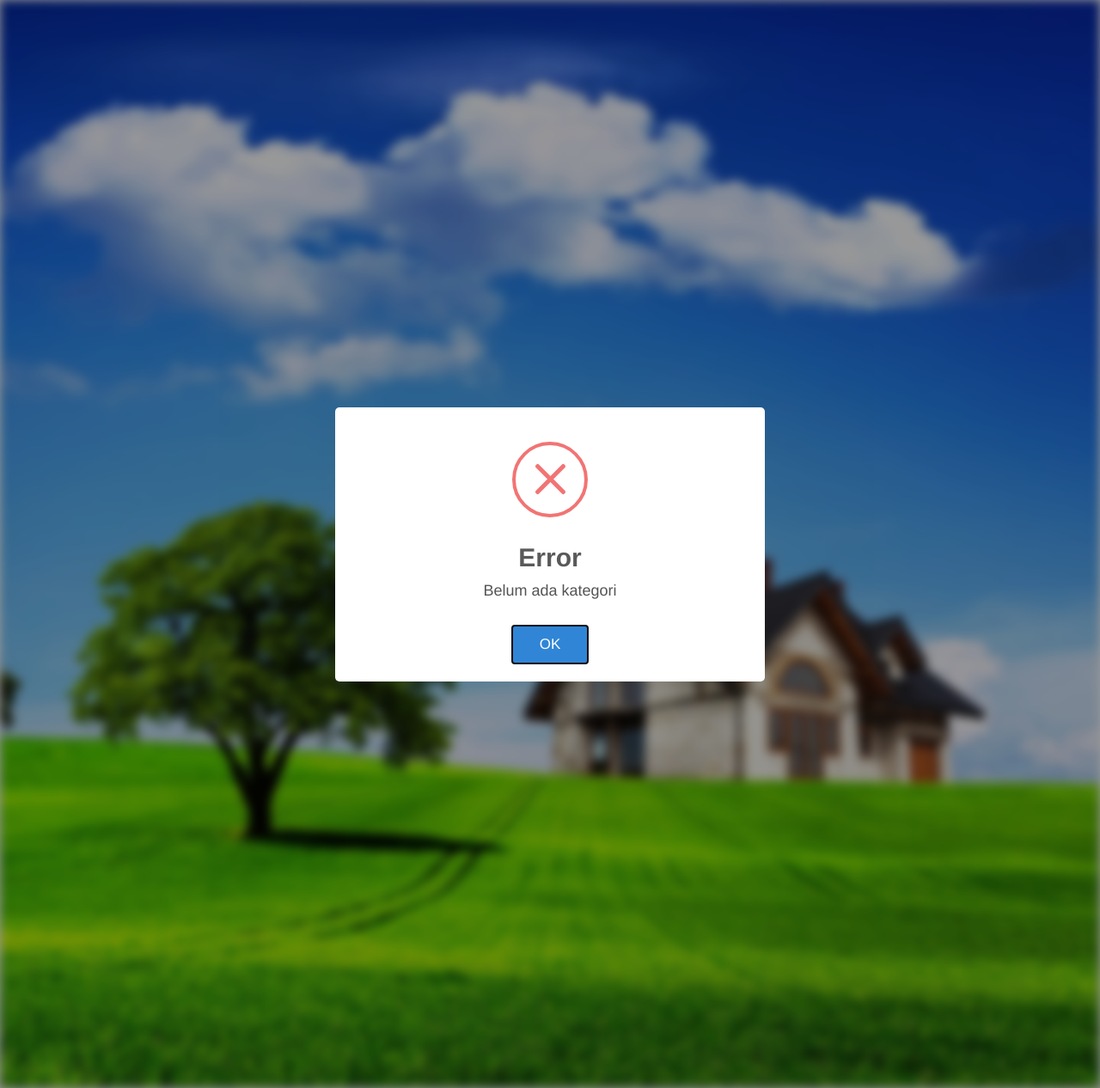
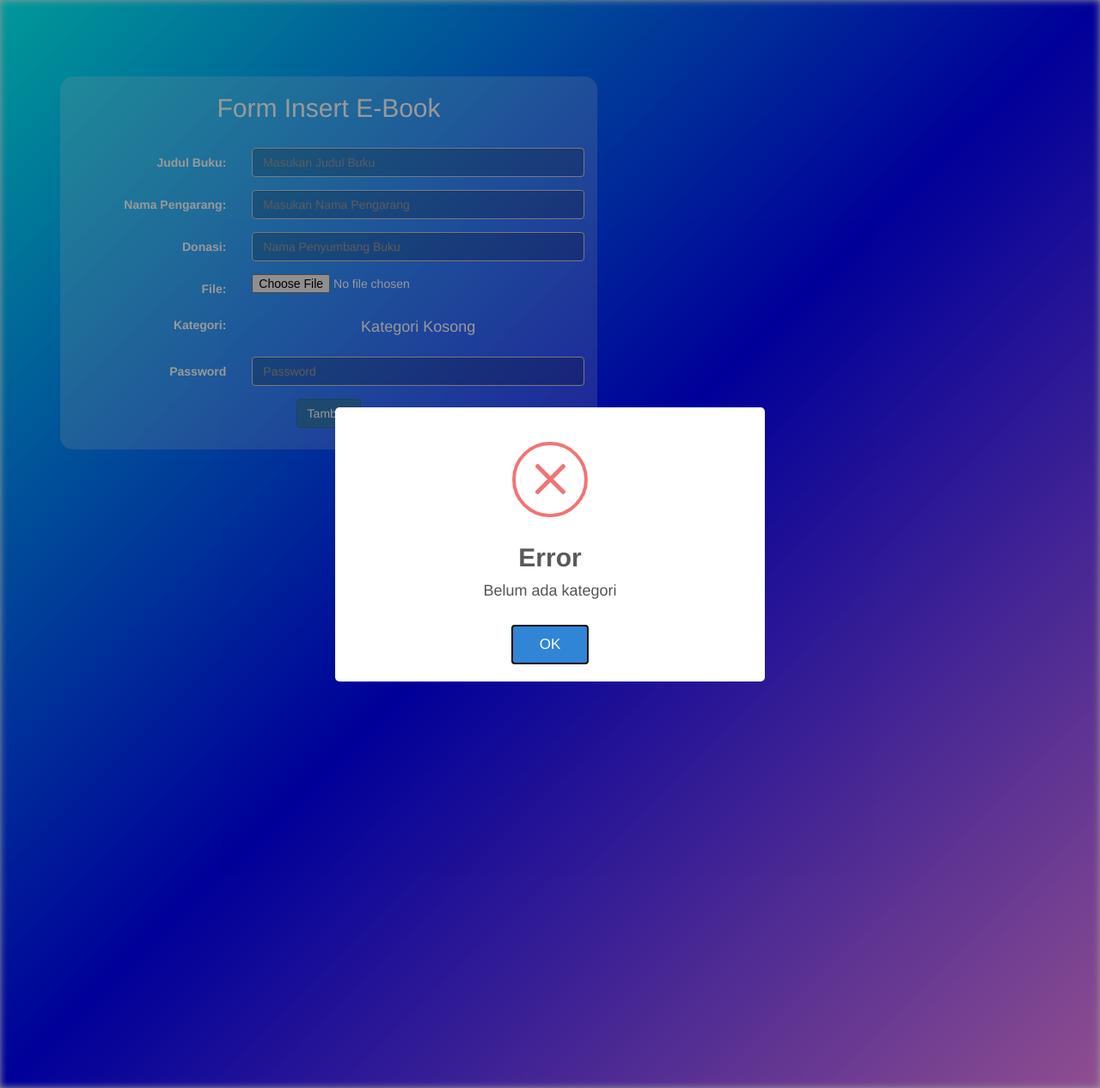
Before and after one commit to dekiakbar/ebook, a PHP site: page /adm/tambah.php in a window 1280 px wide. Shown: the whole page at 86% size. Run offline with PHP 8.4, Linux system fonts and the light colour scheme; the visitor is signed in with stand-in values (Sample User, id 1); data that the repository does not hold is empty.

Commit message:
mingkin ieur layoutna

```diff
--- a/adm/tambah.php
+++ b/adm/tambah.php
@@ -16,20 +16,15 @@
 	<script type="text/javascript" src="../js/sweetalert2.min.js"></script>
 	<script type="text/javascript" src="../js/bootstrap.min.js"></script>
 	<script type="text/javascript" src="../js/jquery.js"></script>
-	<style type="text/css">
-		body{
-
-		}
 	</style>
 </head>
 <body>
 	<div class="gambar"></div>
-	<div class="clear"></div>
 		<div class="container tengah">
 			<div class="content">
 				<div class="row">
-					<div class="col-sm-12">
-						<form class="form-horizontal col-sm-6" action="" method="post" enctype="multipart/form-data">
+					<div class="col-sm-8">
+						<form class="form-horizontal col-sm-10" action="" method="post" enctype="multipart/form-data">
 							<h2 class="text-center">Form Insert E-Book</h2>
 							<br>
 							<div class="form-group">
@@ -52,7 +47,7 @@
 							</div>
 							<div class="form-group">
 								<label class="control-label col-sm-4">File:</label>
-								<div class="col-sm-6">
+								<div class="col-sm-2">
 									<input class="file" type="file" name="file" required>
 								</div>
 							</div>
@@ -82,15 +77,19 @@
 									<input type="password" name="pass" class="form-control" placeholder="Password" required>
 								</div>
 							</div>
-							<div class="col-sm-12 text-center">
-								<input type="submit" name="tambah" value="Tambah" class="btn btn-primary btn-sm">
+							<div class="form-group">
+								<div class="col-sm-12 text-center">
+									<input type="submit" name="tambah" value="Tambah" class="btn btn-primary">
+								</div>
 							</div>
 						</form>
 					</div>
 				</div>
 			</div>
 		</div>
-		</div>
+</body>
+</html>
+
 	<?php
 	if (isset($_POST['tambah'])) {
 			$nama 		= $_FILES['file']['name'];
@@ -130,5 +129,3 @@
 			}
 		}
 	?>
-</body>
-</html>
--- a/css/style.css
+++ b/css/style.css
@@ -80,27 +80,68 @@ form.login input[type="submit"]:hover
 tambah
 ========*/
 .gambar {
-    background-image: url('../gambar/tambah.jpg') ;
+    background: cyan;
+    background: linear-gradient(to bottom right, cyan, blue, violet);
     background-position: center;
-    background-repeat: no-repeat;
     background-size: cover;
-    height:100%;
+    min-height:100%;
     -webkit-filter: blur(6px);
     -moz-filter: blur(6px);
     -o-filter: blur(6px);
     -ms-filter: blur(6px);
-    filter: blur(6px);
+    filter: blur(4px);
+    overflow: hidden;
+    position: relative;
 }
 
 .tengah {
+    position: absolute;
+    top: 7%;
+    left: 0;
+    right: 0;
+}
+.form-horizontal h2{
 
 }
 
-.col-sm-12 form {
-    float: none;
-    margin: 0 auto;
+.col-sm-8 form {
+
 }
 
-.col-sm-12 .col-sm-6 {
+.col-sm-8 .col-sm-10 {
     color: #fff;
+    background-color: rgba(255,255,255,0.2);
+    border-radius: 15px;
 }
+
+.form-group .col-sm-12 input{
+    margin-bottom: 10px;
+}
+
+.form-group .col-sm-8 input {
+    background-color: rgba(0,0,0,0.2);
+    color: rgba(255,255,255,0.7);
+}
+
+.form-group .col-sm-8 input[type="checkbox"] {
+    background-color: rgba(0,0,0,0.1);
+    color: rgba(255,255,255,0.7);
+}
+
+.col-sm-8 input.col-sm-8 input::-webkit-input-placeholder {
+    color:    #fff;
+}
+
+.col-sm-8 input:-moz-placeholder {
+    color:    #fff;
+    opacity:  1;
+}
+
+.col-sm-8 input::-moz-placeholder {
+    color:    #fff;
+    opacity:  1;
+}
+
+.col-sm-8 input:-ms-input-placeholder {
+    color:    #fff;
+}
--- a/kon.php
+++ b/kon.php
@@ -5,7 +5,7 @@ $user		= "root";
 $pass 		= "toor";
 $db			= "ebook";
 
-$koneksi = new mysqli($server,$user,$pass,$db);
+$koneksi = mysqli_connect($server,$user,$pass,$db);
 
 	if (mysqli_connect_error()) {
 		die ("Database Tidak Terhubung".$koneksi->mysqli_connect_error());
```
